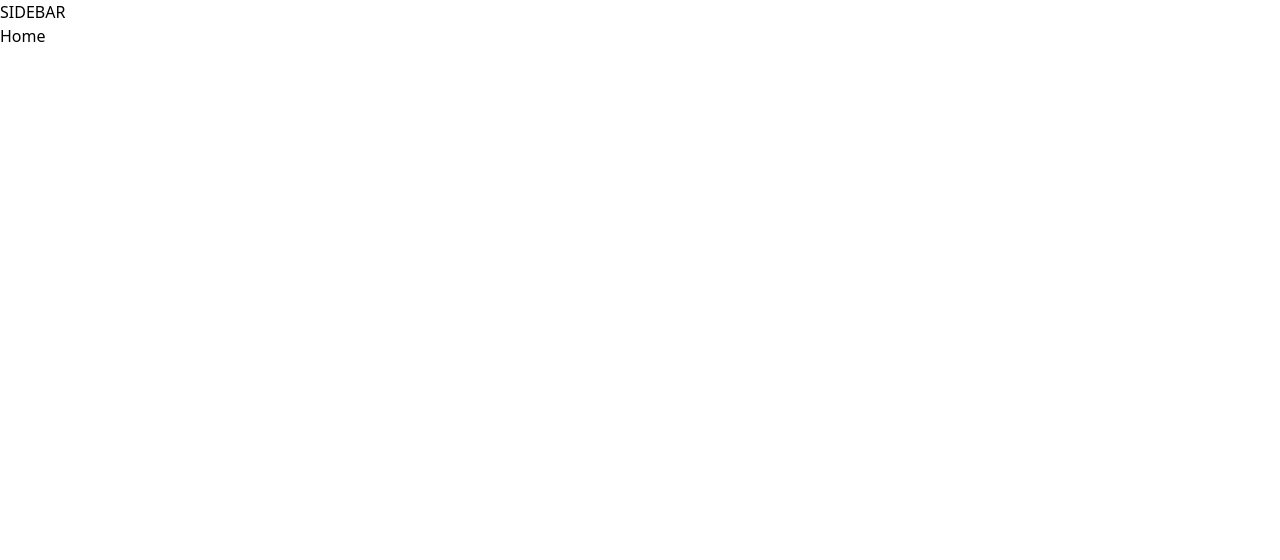
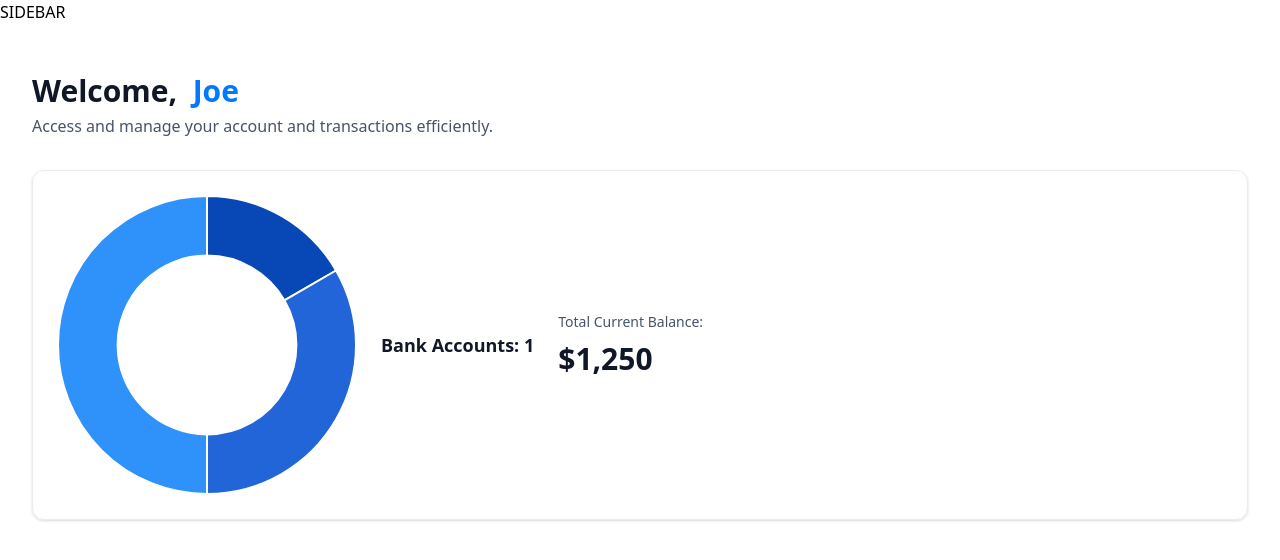
Before and after one commit to heikoschmidt1187/horizon-banking, a Next.js app: page / in a window 1280 px wide. Shown: the top 560 px of the page. Built offline with nearby package versions, Linux system fonts and the light colour scheme.

Commit message:
implement header box

```diff
--- a/app/(root)/page.tsx
+++ b/app/(root)/page.tsx
@@ -1,9 +1,30 @@
+import HeaderBox from '@/components/HeaderBox'
+import TotalBalanceBox from '@/components/TotalBalanceBox';
 import React from 'react'
 
 const Home = () => {
-  return (
-    <div>Home</div>
-  )
+
+    const loggedIn = { firstName: 'Joe' };
+
+    return (
+    <section className='home'>
+        <div className='home-content'>
+            <header className='home-header'>
+                <HeaderBox
+                    type='greeting'
+                    title='Welcome, '
+                    user={loggedIn?.firstName || 'Guest'}
+                    subtext='Access and manage your account and transactions efficiently.'
+                />
+                <TotalBalanceBox
+                    accounts={[]}
+                    totalBanks={1}
+                    totalCurrentBalance={1250.35}
+                />
+            </header>
+        </div>
+      </section>
+    )
 }
 
 export default Home
--- /dev/null
+++ b/components/AnimatedCounter.tsx
@@ -0,0 +1,19 @@
+'use client';
+
+import React from 'react'
+import CountUp from 'react-countup'
+
+const AnimatedCounter= ({amount}: {amount: number}) => {
+  return (
+    <div className='w-full'>
+        <CountUp
+            decimal=','
+            prefix='$'
+            decimalPlaces={2}
+            end={amount}
+        />
+    </div>
+  )
+}
+
+export default AnimatedCounter
--- /dev/null
+++ b/components/DoughnutChart.tsx
@@ -0,0 +1,35 @@
+'use client';
+
+import React from 'react'
+import { Chart as ChartJS, ArcElement, Tooltip, Legend } from "chart.js";
+import { Doughnut } from "react-chartjs-2";
+
+ChartJS.register(ArcElement, Tooltip, Legend);
+
+const DoughnutChart= ({accounts}: DoughnutChartProps) => {
+    const data = {
+        datasets: [
+            {
+                label: 'Banks',
+                data: [1250, 2500, 3750],
+                backgroundColor: ['#0747b6', '#2265d8', '#2f91fa']
+            }
+        ],
+        labels: ['Bank 1', 'Bank 2', 'Bank 3']
+    }
+    return (
+        <Doughnut
+            data={data}
+            options={{
+                cutout: '60%',
+                plugins: {
+                    legend: {
+                        display: false
+                    }
+                }
+            }}
+        />
+    )
+}
+
+export default DoughnutChart
--- /dev/null
+++ b/components/HeaderBox.tsx
@@ -0,0 +1,19 @@
+import React from 'react'
+
+const HeaderBox = ({type = 'title', title, subtext, user}: HeaderBoxProps) => {
+    return (
+    <div className='header-box'>
+        <h1 className='header-box-title'>
+            {title}
+            {type === 'greeting' && (
+                <span className='text-bankGradient'>
+                    &nbsp;{user}
+                </span>
+            )}
+        </h1>
+        <p className='header-box-subtext'>{subtext}</p>
+    </div>
+    )
+}
+
+export default HeaderBox
--- /dev/null
+++ b/components/TotalBalanceBox.tsx
@@ -0,0 +1,31 @@
+import { formatAmount } from '@/lib/utils'
+import React from 'react'
+import CountUp from 'react-countup'
+import AnimatedCounter from './AnimatedCounter'
+import DoughnutChart from './DoughnutChart'
+
+const TotalBalanceBox = ({
+    accounts = [], totalBanks, totalCurrentBalance}: TotalBalanceBoxProps) => {
+  return (
+    <section className='total-balance'>
+        <div className='total-balance-char'>
+            <DoughnutChart accounts={accounts} />
+        </div>
+        <div className='flex flex-col gap-6'>
+            <h2 className='header-2'>
+                Bank Accounts: {totalBanks}
+            </h2>
+        </div>
+        <div className='flex flex-col gap-2'>
+            <p className='total-balance-label'>
+                Total Current Balance:
+            </p>
+            <div className='total-balance-amount flex-center gap-2'>
+                <AnimatedCounter amount={totalCurrentBalance} />
+            </div>
+        </div>
+    </section>
+  )
+}
+
+export default TotalBalanceBox
--- a/package.json
+++ b/package.json
@@ -9,12 +9,15 @@
     "lint": "next lint"
   },
   "dependencies": {
+    "chart.js": "^4.4.3",
     "class-variance-authority": "^0.7.0",
     "clsx": "^2.1.1",
     "lucide-react": "^0.395.0",
     "next": "14.2.4",
     "query-string": "^9.0.0",
     "react": "^18",
+    "react-chartjs-2": "^5.2.0",
+    "react-countup": "^6.5.3",
     "react-dom": "^18",
     "tailwind-merge": "^2.3.0",
     "tailwindcss-animate": "^1.0.7"
--- a/types/index.d.ts
+++ b/types/index.d.ts
@@ -202,7 +202,7 @@
   appwriteItemId?: string;
 }
 
-declare interface TotlaBalanceBoxProps {
+declare interface TotalBalanceBoxProps {
   accounts: Account[];
   totalBanks: number;
   totalCurrentBalance: number;
```
Also changed, not shown: 1 other file (tests, documents, lock files or other folders).
